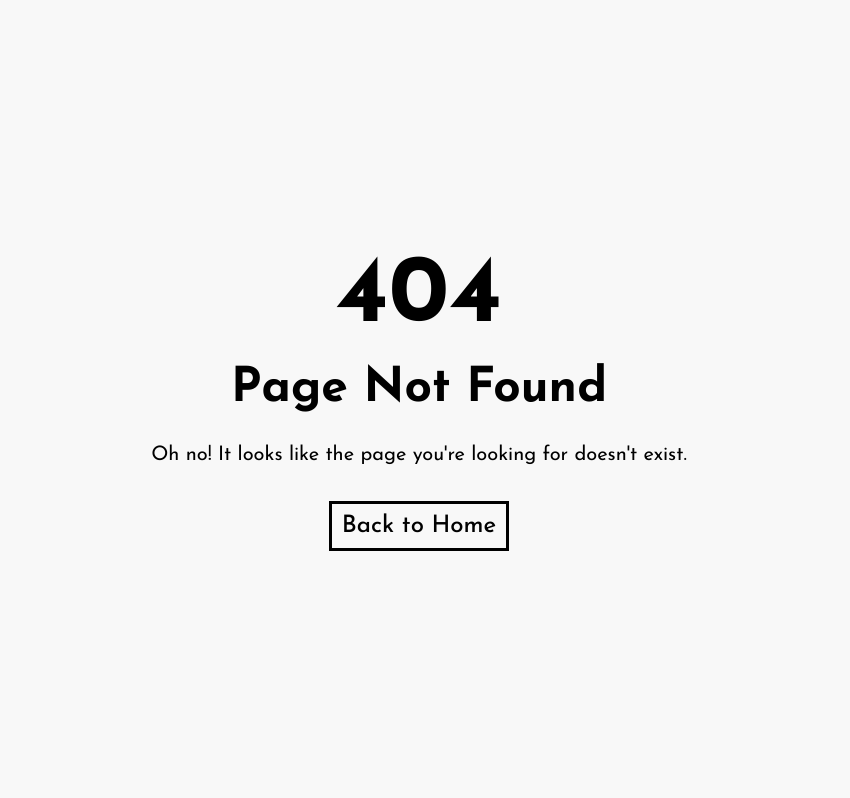
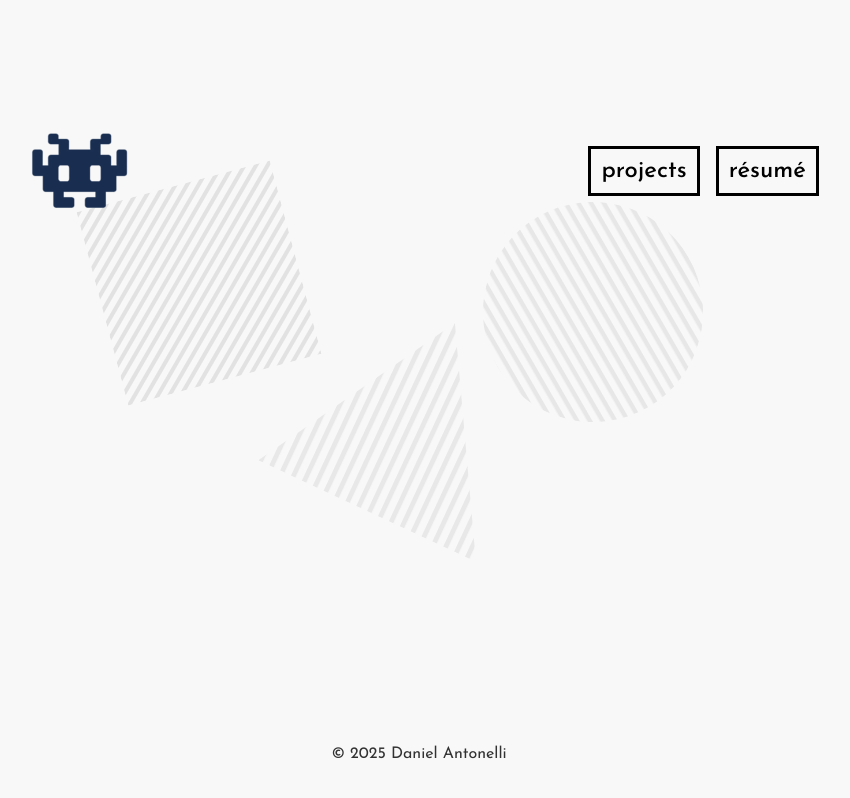
Before and after one commit to dan-antonelli/dantonelli-portfolio, a React (Vite) app: page /cv in a window 1280 px wide. Before the commit this address had no page. Shown: the whole page, without its empty margins (221-1071 px from the left). Built offline with nearby package versions, Linux system fonts and the light colour scheme.

Commit message:
add cv page

```diff
--- a/src/App.css
+++ b/src/App.css
@@ -250,7 +250,7 @@ a:focus::after {
   border: 2px solid #000;
 }
 
-.projects {
+.projects, .cv {
   margin-top: 6rem;
 }
 
--- a/src/App.tsx
+++ b/src/App.tsx
@@ -1,6 +1,6 @@
 import './App.css';
 import { BrowserRouter as Router, Routes, Route } from 'react-router-dom';
-import { HomePage, ProjectsPage, PageNotFoundPage } from '@pages/index';
+import { HomePage, ProjectsPage, PageNotFoundPage, CVPage } from '@pages/index';
 
 function App() {
   return (
@@ -8,7 +8,7 @@ function App() {
       <Routes>
         <Route path="/" element={<HomePage />} />
         <Route path="/projects" element={<ProjectsPage />} />
-        <Route path="/cv" element={<PageNotFoundPage />} />
+        <Route path="/cv" element={<CVPage />} />
         <Route path="*" element={<PageNotFoundPage />} />
       </Routes>
     </Router>
--- /dev/null
+++ b/src/components/CV.tsx
@@ -0,0 +1,3 @@
+export default function CV() {
+  return <section className="cv"></section>;
+}
--- a/src/components/Projects.tsx
+++ b/src/components/Projects.tsx
@@ -12,7 +12,7 @@ export default function Projects({ isPreview }: Props) {
   const projectsClass = isPreview ? 'projects' : 'projects-page';
 
   return (
-    <>
+    <main className="container">
       <section id="projects" className={projectsClass}>
         {isPreview ? <h2>{title}</h2> : <h1>{title}</h1>}
         {displayedProjects.map((project) => (
@@ -26,6 +26,6 @@ export default function Projects({ isPreview }: Props) {
           </Link>
         </div>
       )}
-    </>
+    </main>
   );
 }
--- a/src/components/index.ts
+++ b/src/components/index.ts
@@ -6,3 +6,4 @@ export { default as Main } from './MainContent';
 export { default as Navbar } from './Navbar';
 export { default as ProjectCard } from './ProjectCard';
 export { default as Projects } from './Projects';
+export { default as CV } from './CV';
--- /dev/null
+++ b/src/pages/CVPage.tsx
@@ -0,0 +1,14 @@
+import { Background, CV, Footer, Navbar } from '@/components';
+
+export default function CVPage() {
+  return (
+    <>
+      <Background />
+      <Navbar />
+      <main className="container">
+        <CV />
+      </main>
+      <Footer />
+    </>
+  );
+}
--- a/src/pages/ProjectsPage.tsx
+++ b/src/pages/ProjectsPage.tsx
@@ -5,9 +5,7 @@ export default function ProjectsPage() {
     <>
       <Background />
       <Navbar />
-      <main className="container">
-        <Projects isPreview={false} />
-      </main>
+      <Projects isPreview={false} />
       <Footer />
     </>
   );
--- a/src/pages/index.ts
+++ b/src/pages/index.ts
@@ -1,3 +1,4 @@
 export { default as HomePage } from './HomePage';
 export { default as PageNotFoundPage } from './PageNotFoundPage';
 export { default as ProjectsPage } from './ProjectsPage';
+export { default as CVPage } from './CVPage';
```
